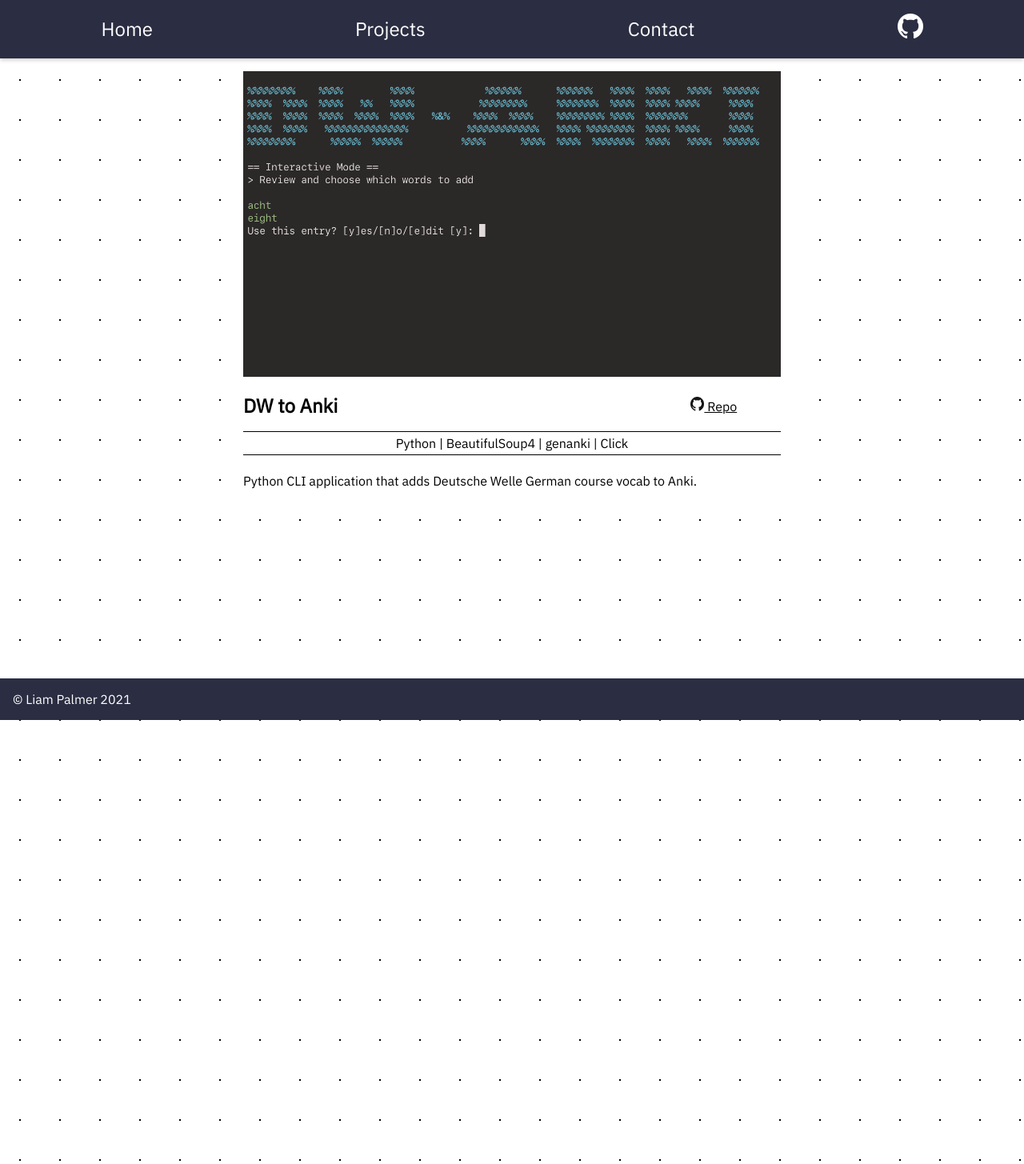
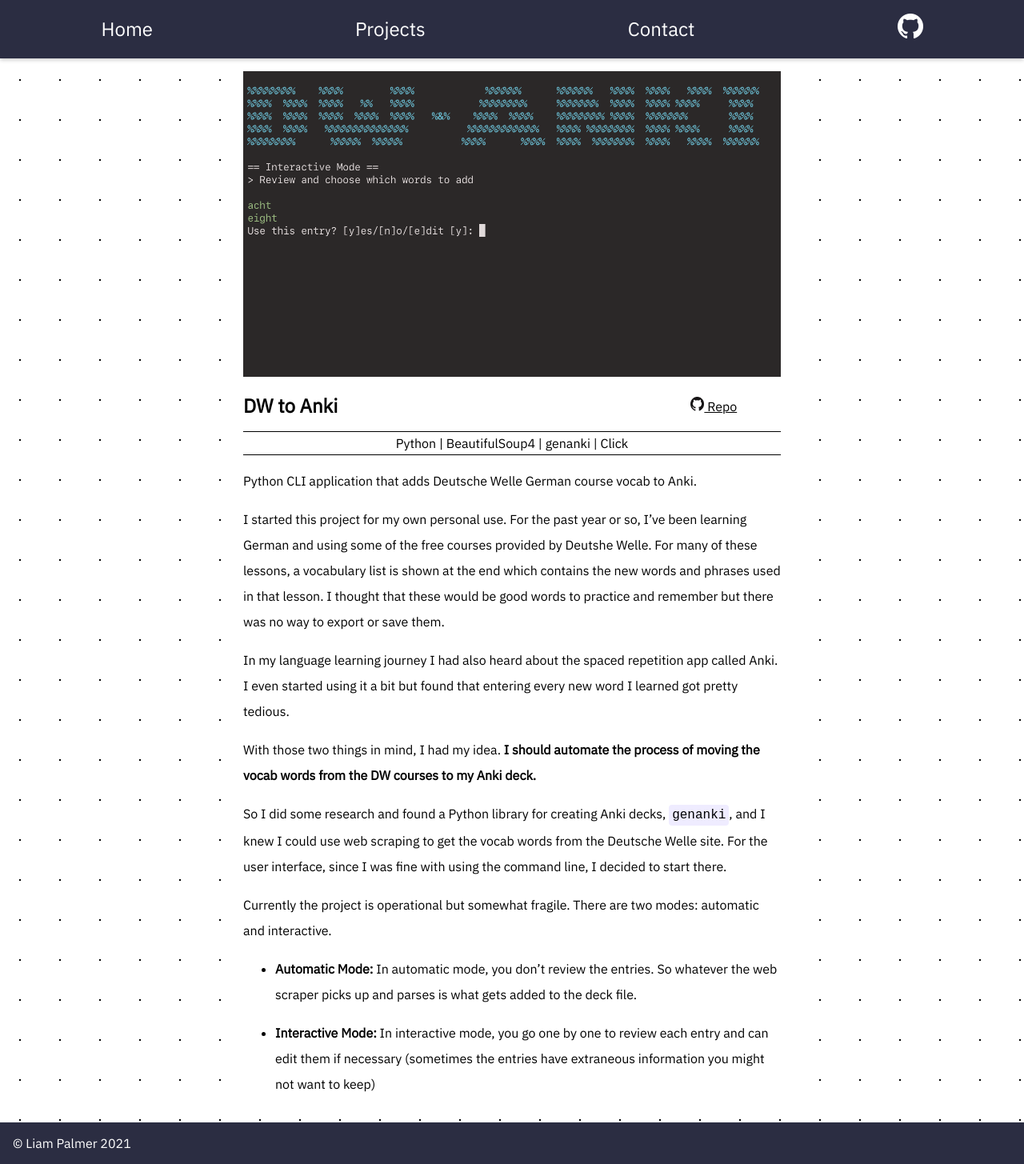
Before and after one commit to liampalmer0/liampalmer0.github.io, a Jekyll site: the page built from _projects/dw-anki.md, in a window 1280 px wide. Shown: the whole page at 80% size. Built offline with Jekyll 4.4.1, drawn with Linux system fonts in a browser that asks for light colours; before the commit the page ends 900 px from its top, so only the background shows below that.

Commit message:
updates for gh pages
update dependencies
added more to project descriptions

```diff
--- a/_config.yml
+++ b/_config.yml
@@ -24,23 +24,16 @@
       image: true
 
 title: liampalmer0.github.io
-email: your-email@example.com
 description: >- # this means to ignore newlines until "baseurl:"
   Liam Palmer software development project portfolio. It will appear in your document head meta (for
   Google search results) and in your feed.xml site description.
 baseurl: "" # the subpath of your site, e.g. /blog
 url: "" # the base hostname & protocol for your site, e.g. http://example.com
-#twitter_username: jekyllrb
 github_username:  liampalmer0
 
 collections:
   projects:
     output: true
-    sort_by: index
-
-# Build settings
-plugins:
-  - jekyll-feed
 
 # Exclude from processing.
 # The following items will not be processed, by default.
--- a/_projects/dw-anki.md
+++ b/_projects/dw-anki.md
@@ -14,3 +14,19 @@
 ---
 
 Python CLI application that adds Deutsche Welle German course vocab to Anki.
+
+I started this project for my own personal use. For the past year or so, I've been learning German and using some of the free courses provided by Deutshe Welle. For many of these lessons, a vocabulary list is shown at the end which contains the new words and phrases used in that lesson. I thought that these would be good words to practice and remember but there was no way to export or save them.
+
+In my language learning journey I had also heard about the spaced repetition app called Anki. I even started using it a bit but found that entering every new word I learned got pretty tedious.
+
+With those two things in mind, I had my idea. **I should automate the process of moving the vocab words from the DW courses to my Anki deck.**
+
+So I did some research and found a Python library for creating Anki decks, `genanki`, and I knew I could use web scraping to get the vocab words from the Deutsche Welle site. For the user interface, since I was fine with using the command line, I decided to start there.
+
+Currently the project is operational but somewhat fragile. There are two modes: automatic and interactive.
+
+- **Automatic Mode:**
+  In automatic mode, you don't review the entries. So whatever the web scraper picks up and parses is what gets added to the deck file.
+
+- **Interactive Mode:**
+  In interactive mode, you go one by one to review each entry and can edit them if necessary (sometimes the entries have extraneous information you might not want to keep)
--- a/assets/style.scss
+++ b/assets/style.scss
@@ -73,10 +73,10 @@
   flex-flow: column;
   font-family: "IBM Plex Sans", Helvetica, sans-serif;
 }
-
-/* Library =================================================== */
-.rounded {
-  border-radius: 8px;
+code {
+  background-color: var(--space-50);
+  border-radius: 0.25rem;
+  padding: 0.25rem;
 }
 
 /* Navigation ================================================ */
--- a/index.html
+++ b/index.html
@@ -25,7 +25,8 @@
 <section class="projects" id="projects">
   <h2 class="header-text">Projects</h2>
   <div class="project-list">
-    {% for proj in site.projects %}
+    {% assign sorted_projects = site.projects | sort: "index" %}
+    {% for proj in sorted_projects %}
     <div class="project-card">
       <!-- prettier-ignore -->
       {% if proj.title == "DW to Anki"%}
```
Also changed, not shown: other parts of _projects/dw-anki.md (+1 -1 lines), Gemfile (+2 -8 lines), _projects/money-man.md (+5 -1 lines), Gemfile.lock.
